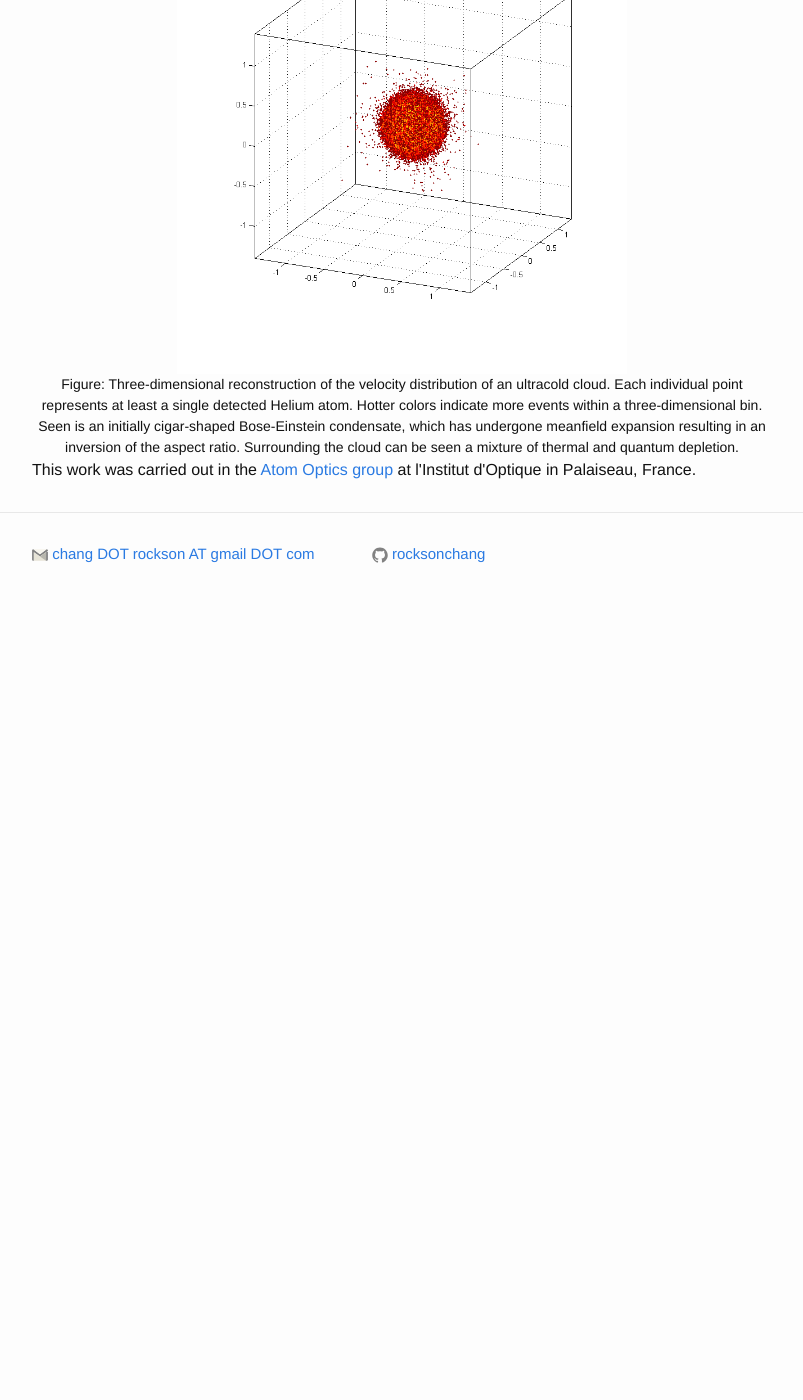
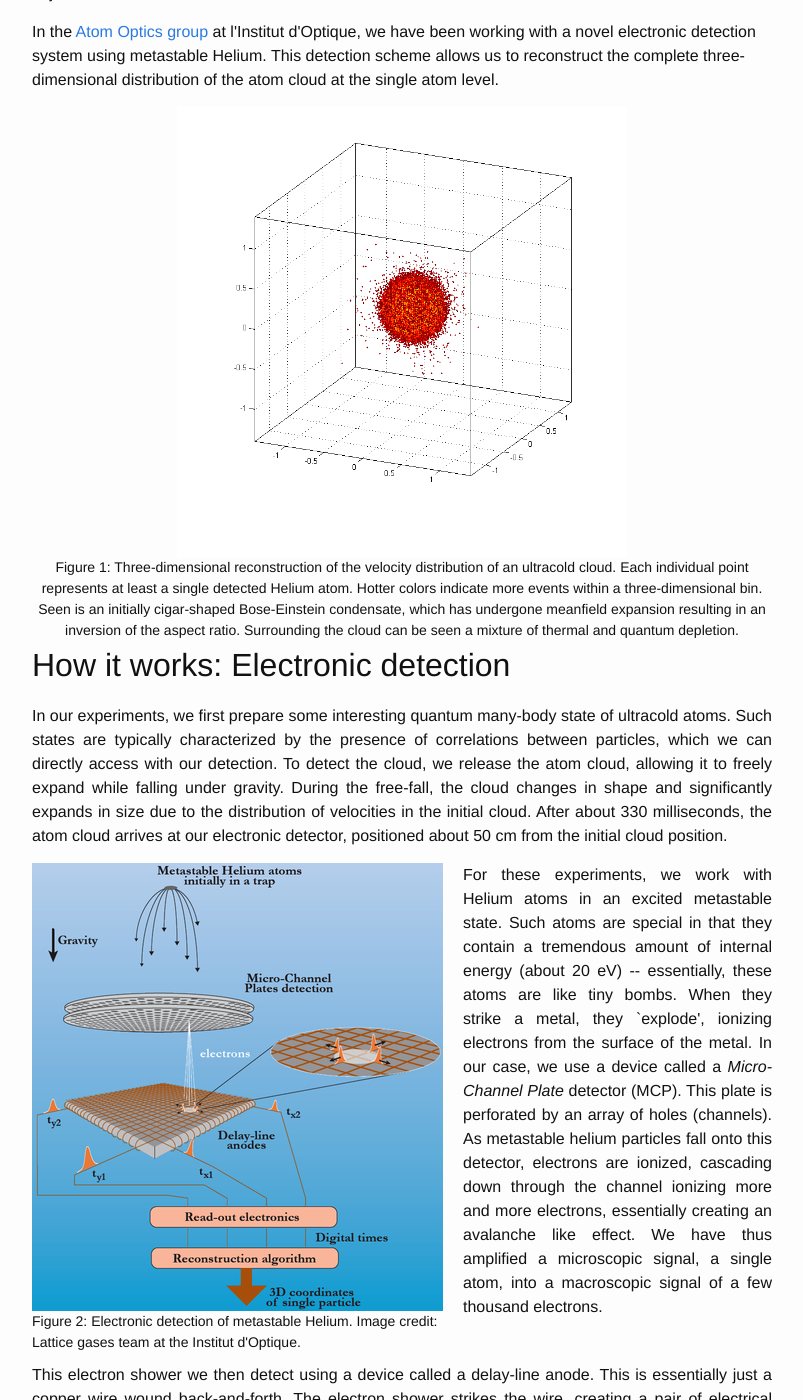
Before and after one commit to rocksonchang/rocksonchang.github.io, a Jekyll site: the page built from projects/helium.html, in a window 1280 px wide and 1400 px high, scrolled down 270 px. Shown: the whole window, without its empty margins (238-1041 px from the left). Built offline with Jekyll 4.4.1, drawn with Linux system fonts in a browser that asks for light colours; before the commit the page ends 900 px from its top, so only the background shows below that; some of the changed text lies outside the part shown.

Commit message:
Update Helium project

```diff
--- a/projects/helium.html
+++ b/projects/helium.html
@@ -6,7 +6,10 @@
 	<div class="blurb">
 	<h1>Single-atom counting of ultracold clouds</h1>
 	<p align="justify">
-	<i>Description to come...</i>
+	Over the past twenty years, fhe field of ultracold atoms has come to dominate the study of atomic, molecular and optical physics, with hundreds of experiments <a href="https://ucan.physics.utoronto.ca/">around the world</a>.  In the vast majority of studies, information regarding the image cloud is inferred from optical images of the atom cloud.  Just like in photography, such images integrate over the line-of-sight, and information regarding the depth of the object is lost.
+	</p>
+	<p>
+	In the <a href="https://www.lcf.institutoptique.fr/Groupes-de-recherche/Optique-atomique/Experiences/Lattice-Gases">Atom Optics group</a> at l'Institut d'Optique, we have been working with a novel electronic detection system using metastable Helium.  This detection scheme allows us to reconstruct the complete three-dimensional distribution of the atom cloud at the single atom level.
 	</p>
 	</div>
 
@@ -14,13 +17,52 @@
 	<div>
 	<center>
 		<img src="../assets/BECGIFV2.gif" alt="He-BEC" style="width:450px; height:450px; " >
-		<figcaption>Figure: Three-dimensional reconstruction of the velocity distribution of an ultracold cloud.  Each individual point represents at least a single detected Helium atom.  Hotter colors indicate more events within a three-dimensional bin.  Seen is an initially cigar-shaped Bose-Einstein condensate, which has undergone meanfield expansion resulting in an inversion of the aspect ratio.  Surrounding the cloud can be seen a mixture of thermal and quantum depletion.</figcaption>
+		<figcaption>Figure 1: Three-dimensional reconstruction of the velocity distribution of an ultracold cloud.  Each individual point represents at least a single detected Helium atom.  Hotter colors indicate more events within a three-dimensional bin.  Seen is an initially cigar-shaped Bose-Einstein condensate, which has undergone meanfield expansion resulting in an inversion of the aspect ratio.  Surrounding the cloud can be seen a mixture of thermal and quantum depletion.</figcaption>
 	</center>
 	</div>
 
+
+
+	<h1>How it works: Electronic detection</h1>
+	<p align="justify">
+	In our experiments, we first prepare some interesting quantum many-body state of ultracold atoms.  Such states are typically characterized by the presence of correlations between particles, which we can directly access with our detection.  To detect the cloud, we release the atom cloud, allowing it to freely expand while falling under gravity.  During the free-fall, the cloud changes in shape and significantly expands in size due to the distribution of velocities in the initial cloud.  After about 330 milliseconds, the atom cloud arrives at our electronic detector, positioned about 50 cm from the initial cloud position.
+	</p>
+	<div class="floatleft" style=" width:411px;">
+	<img src="../assets/helium-mcp-411x448.png" alt="He-mcp" style="width:411px; height:448px; " >
+		<figcaption>Figure 2: Electronic detection of metastable Helium.  Image credit: Lattice gases team at the Institut d'Optique.</figcaption>
+	</div>
+	<p align="justify">
+	For these experiments, we work with Helium atoms in an excited metastable state.  Such atoms are special in that they contain a tremendous amount of internal energy (about 20 eV)  -- essentially, these atoms are like tiny bombs.  When they strike a metal, they `explode', ionizing electrons from the surface of the metal.  In our case, we use a device called a <i>Micro-Channel Plate</i> detector (MCP).  This plate is perforated by an array of holes (channels).  As metastable helium particles fall onto this detector, electrons are ionized, cascading down through the channel ionizing more and more electrons, essentially creating an avalanche like effect.  We have thus amplified a microscopic signal, a single atom, into a macroscopic signal of a few thousand electrons.
+	</p>
+
 	<div style="clear:both;"></div>
+	<p align="justify">
+	This electron shower we then detect using a device called a delay-line anode.  This is essentially just a copper wire wound back-and-forth.  The electron shower strikes the wire, creating a pair of electrical pulses that counter-propagate along the wire.  We detect these pulses, and track their arrival times using a custom FPGA setup.
+	</p>
+	<p align="justify">
+	By looking at the difference in arrival time of these two pulses, we can determine the position along the wire that the atom struck. In our case, we have two such delay lines, wound in perpendicular directions, providing information along the transverse directions <i>x</i> and <i>y</i>.  Lastly, by looking at the average arrival time of these pulses, we obtain information regarding the vertical direction <i>z</i>.
+	</p>
+
+	<div class="floatright" style=" width:430px;">
+	<img src="../assets/helium-algo-430x233.png" alt="He-mcp" style="width:430px; height:233px; " >
+		<figcaption>Figure 3: Atom event reconstruction from electronic pulses.  Pulses arrive from each of our four channels.  By looking at combinations of different quadruplets, we can identify real atom events.  Image credit: Lattice gases team at the Institut d'Optique.</figcaption>
+	</div>
+	<p align="justify">
+	In the actual experiment, we have tens of thousands of electronic pulses arriving at our detectors, four for each atom event, per experimental run.  To correctly identify atom events, we test various combinations of four pulses (quadruplets), one along each channel, to see if they could correspond to a physically meaningful signal.  Our reconstruction must also be robust against electronic noise (excess of pulses or loss of pulses).  We currently work in a low noise regime where we are able to reconstruct over 90% of atom events.
+	</p>
+
+	<div style="clear:both;"></div>
+	<h1>Single-atom counting: Quantum atom optics</h1>
+	<p align="justify">
+	As seen in Figure 1, our detector is able to detect individual atoms from our atom cloud.  In many ways, this is equivalent to a single-photon detector (or rather, single-photon camera).  Such devices have revolutionized the study of quantum optics.  For cold atoms, such a detector has been used to observe the famous Hanbury-Brown and Twiss effect with atoms, directly revealing the quantum statistics of cold bose and fermi gases [M. Schellekens et al. Science 310, 648 (2005), T. Jeltes et al. Nature 445, 402 (2007)].  In the lattice gases team, we are using the system to study quantum correlations in many-body states, for example in the search for signatures of quantum depletion of a Bose-Einstein condensate.
+	</p>
+
+	<div style="clear:both;"></div>
+	<div class="line" style="padding: 0 0 20px 0;""></div>
 	<div>
 	This work was carried out in the <a href="https://www.lcf.institutoptique.fr/Groupes-de-recherche/Optique-atomique/Experiences/Lattice-Gases">Atom Optics group</a> at l'Institut d'Optique in Palaiseau, France.
+	Details of the FPGA setup can be found here F. Nogrette et al. Review
+	of Scientific Instruments, 86, 113105, 19 November 2015, and on the <a href="http://arxiv.org/abs/1504.06197">arXiv</a>.
 	</div>
 <!-- /.blurb -->
 </body>
```
Also changed, not shown: assets/helium-algo-430x233.png (added), assets/helium-mcp-411x448.png (added), assets/helium-mcp.png (added).
